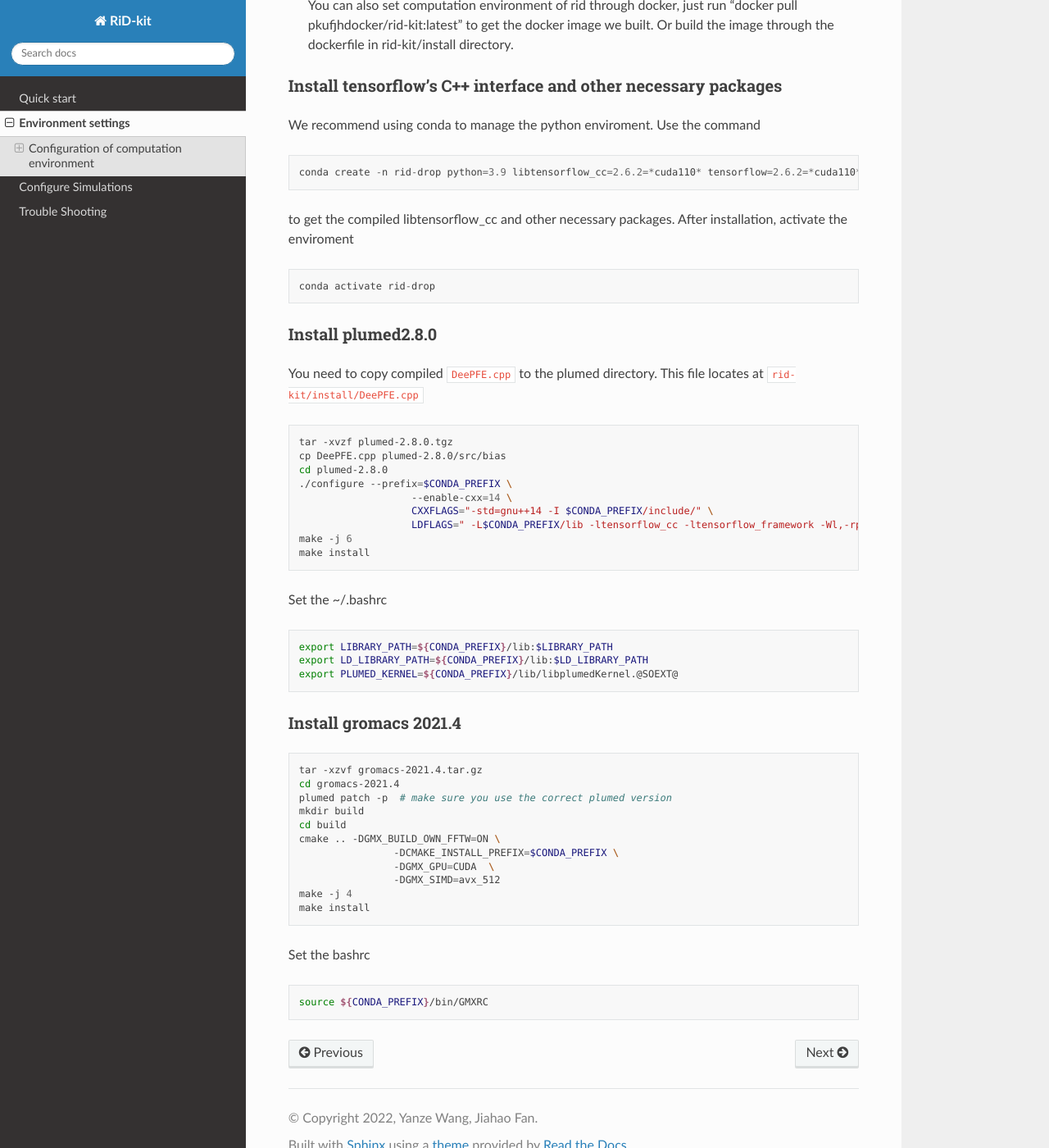
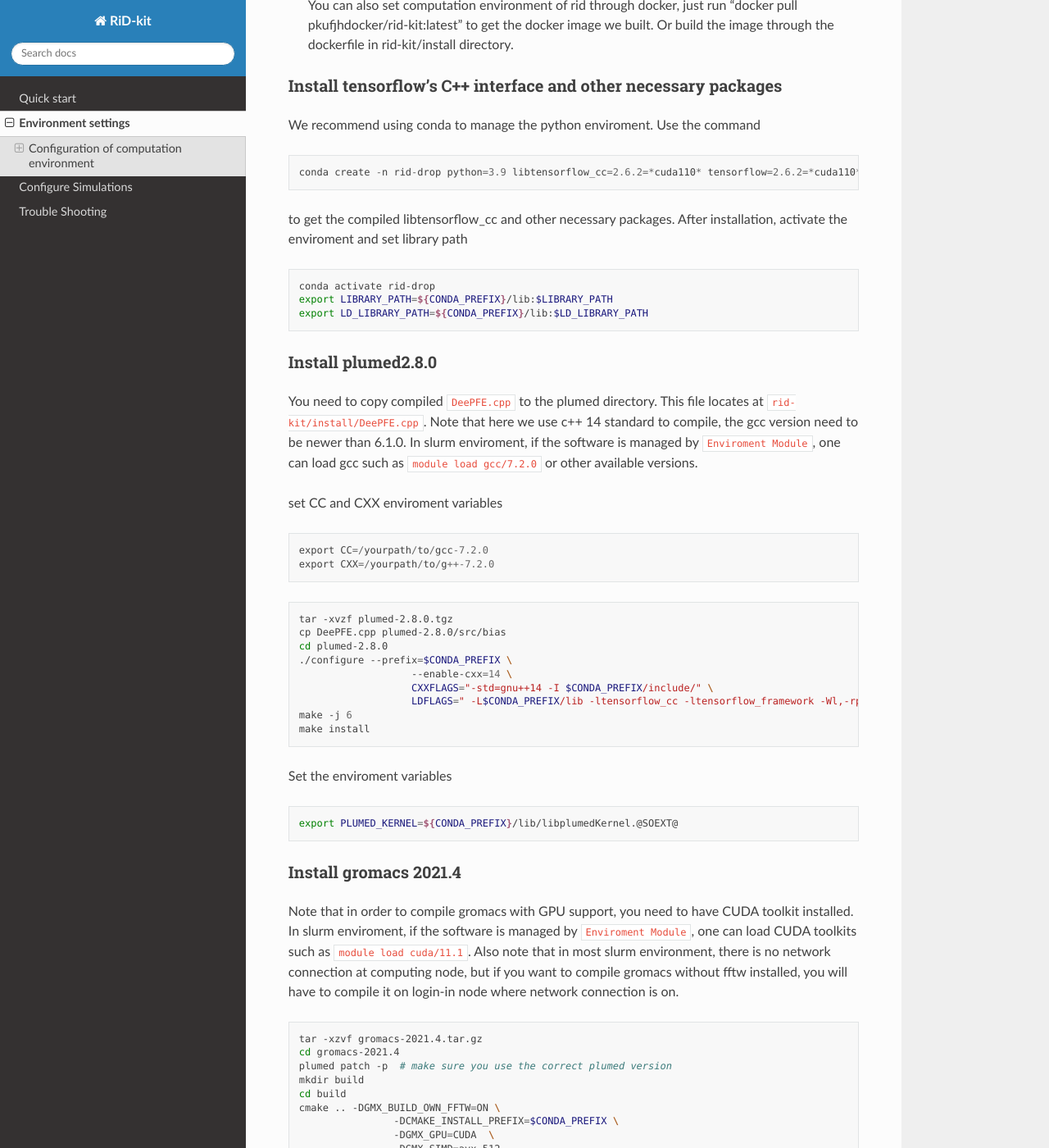
Before and after one commit to deepmodeling/rid-kit, a Sphinx documentation site: the page built from docs/source/install.md, in a window 1280 px wide and 1400 px high, scrolled down 466 px. Shown: the whole window at 82% size. Built offline with Sphinx 7.4.7 and the Read the Docs theme 2.0.0, drawn with Linux system fonts in a browser that asks for light colours; pages that are not in the unit, such as notebooks, are missing from menus; some of the changed text lies outside the part shown.

Commit message:
update installation docs

````diff
--- a/docs/source/install.md
+++ b/docs/source/install.md
@@ -16,13 +16,23 @@ Use the command
 conda create -n rid-drop python=3.9 libtensorflow_cc=2.6.2=*cuda110* tensorflow=2.6.2=*cuda110* nccl mdtraj numpy
 ```
 to get the compiled libtensorflow_cc and other necessary packages.
-After installation, activate the enviroment
-```
+After installation, activate the enviroment and set library path
+```bash
 conda activate rid-drop
+export LIBRARY_PATH=${CONDA_PREFIX}/lib:$LIBRARY_PATH
+export LD_LIBRARY_PATH=${CONDA_PREFIX}/lib:$LD_LIBRARY_PATH
 ```
 
 ### Install plumed2.8.0
-You need to copy compiled `DeePFE.cpp` to the plumed directory. This file locates at `rid-kit/install/DeePFE.cpp`
+You need to copy compiled `DeePFE.cpp` to the plumed directory. This file locates at `rid-kit/install/DeePFE.cpp`.
+Note that here we use c++ 14 standard to compile, the gcc version need to be newer than 6.1.0. In slurm enviroment, if the software is managed by `Enviroment Module`, one can load gcc such as `module load gcc/7.2.0` or other available versions.
+
+set CC and CXX enviroment variables
+```
+export CC=/yourpath/to/gcc-7.2.0
+export CXX=/yourpath/to/g++-7.2.0
+```
+
 ```bash
 tar -xvzf plumed-2.8.0.tgz
 cp DeePFE.cpp plumed-2.8.0/src/bias
@@ -34,14 +44,13 @@ cd plumed-2.8.0
 make -j 6
 make install
 ```
-Set the ~/.bashrc
+Set the enviroment variables
 ```bash
-export LIBRARY_PATH=${CONDA_PREFIX}/lib:$LIBRARY_PATH
-export LD_LIBRARY_PATH=${CONDA_PREFIX}/lib:$LD_LIBRARY_PATH
 export PLUMED_KERNEL=${CONDA_PREFIX}/lib/libplumedKernel.@SOEXT@
 ```
 
 ### Install gromacs 2021.4
+Note that in order to compile gromacs with GPU support, you need to have CUDA toolkit installed. In slurm enviroment, if the software is managed by `Enviroment Module`, one can load CUDA toolkits such as `module load cuda/11.1`. Also note that in most slurm environment, there is no network connection at computing node, but if you want to compile gromacs without fftw installed, you will have to compile it on login-in node where network connection is on.
 
 ```bash
 tar -xzvf gromacs-2021.4.tar.gz
@@ -56,7 +65,7 @@ cmake .. -DGMX_BUILD_OWN_FFTW=ON \
 make -j 4
 make install
 ```
-Set the bashrc
+Set the enviroment variables
 ```bash
 source ${CONDA_PREFIX}/bin/GMXRC
 ```
````
